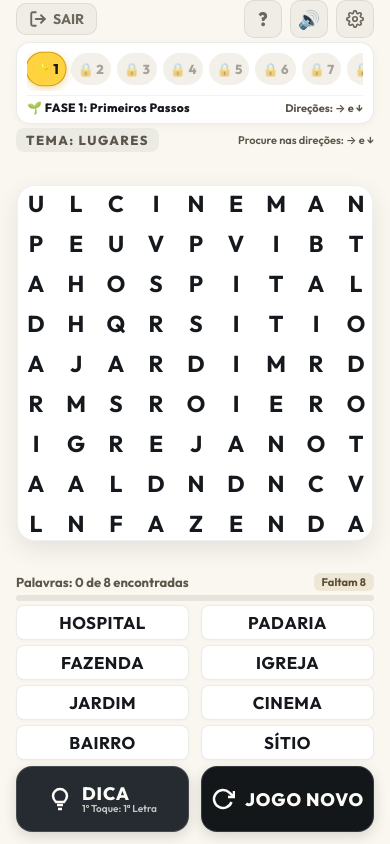
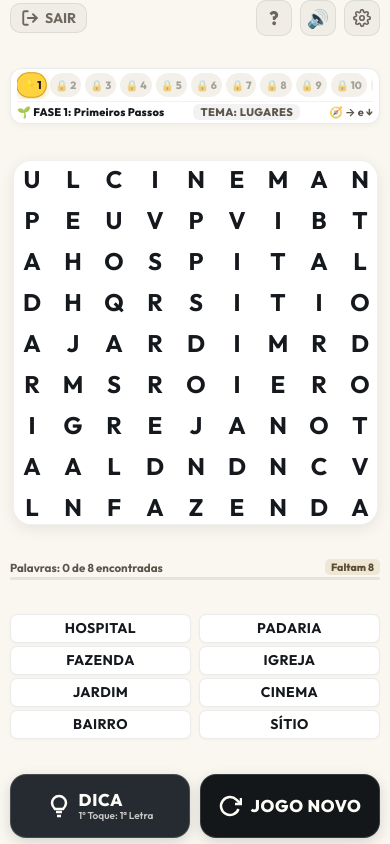
Before and after one commit to eldergithub/caca_palavras, a website built with Vite: page index.html in a window 390 px wide. Built offline with nearby package versions, Linux system fonts and the light colour scheme.

Commit message:
fix(ui): corrigir sobreposicao e dimensionamento responsivo no mobile
- Calibrar orcamento vertical no layout.js para evitar overflow da grade
- Unificar esteira de fases, tema e direcoes em cabecalho compacto
- Ajustar dimensoes do cartao (100dvh) e da lista de palavras
- Ressincronizar capturador tatil ao redimensionar a tela

```diff
--- a/index.html
+++ b/index.html
@@ -15,10 +15,30 @@
     <div id="app"></div>
     <script type="module" src="./src/main.js"></script>
     <script>
-      // Registro do Service Worker (§11.1)
+      // Registro do Service Worker com recarga automática ao detectar atualização (§11.1)
       if ('serviceWorker' in navigator && window.location.protocol.startsWith('http')) {
+        let recarregando = false;
+        navigator.serviceWorker.addEventListener('controllerchange', () => {
+          if (!recarregando) {
+            recarregando = true;
+            window.location.reload();
+          }
+        });
+
         window.addEventListener('load', () => {
-          navigator.serviceWorker.register('./sw.js', { scope: './' }).catch(() => {});
+          navigator.serviceWorker.register('./sw.js', { scope: './' })
+            .then((reg) => {
+              reg.update().catch(() => {});
+            })
+            .catch(() => {});
+        });
+
+        document.addEventListener('visibilitychange', () => {
+          if (document.visibilityState === 'visible') {
+            navigator.serviceWorker.getRegistration().then((reg) => {
+              if (reg) reg.update().catch(() => {});
+            });
+          }
         });
       }
     </script>
--- a/src/main.js
+++ b/src/main.js
@@ -93,10 +93,13 @@ function atualizarDimensoesLayout() {
   const nDesejado = partidaAtiva ? partidaAtiva.tabuleiro.n : 10;
   configLayout = calcularLayout(window.innerWidth, window.innerHeight, nDesejado, ajustes.deltaFontePx);
 
-  // Renderiza Esteira de Fases no Topo
+  const tema = partidaAtiva ? partidaAtiva.tabuleiro.tema : null;
+
+  // Renderiza Esteira de Fases no Topo com tema integrado
   renderizarEsteiraTopo(elementosUI.containerEsteira, {
     faseAtual: progressoFases.faseAtual,
     maxFaseDesbloqueada: progressoFases.maxFaseDesbloqueada,
+    tema,
     onAbrirMapaFases: () => {
       abrirModalEsteiraFases(elementosUI.camadaModal, {
         faseAtual: progressoFases.faseAtual,
@@ -113,9 +116,13 @@ function atualizarDimensoesLayout() {
   if (partidaAtiva) {
     renderizarGrade(elementosUI, partidaAtiva.tabuleiro.grade, configLayout);
 
+    if (elementosUI.rotuloTema) {
+      elementosUI.rotuloTema.textContent = `TEMA: ${partidaAtiva.tabuleiro.tema.toUpperCase()}`;
+    }
     const infoFase = INFORMACOES_FASES[progressoFases.faseAtual] || INFORMACOES_FASES[1];
-    elementosUI.rotuloTema.textContent = `TEMA: ${partidaAtiva.tabuleiro.tema.toUpperCase()}`;
-    elementosUI.dicaRapida.textContent = `Procure nas direções: ${infoFase.direcoesTexto}`;
+    if (elementosUI.dicaRapida) {
+      elementosUI.dicaRapida.textContent = `🧭 ${infoFase.direcoesTexto}`;
+    }
 
     redesenharTodasAsCapsulas();
     atualizarListaUI();
@@ -394,9 +401,13 @@ configurarControles(elementosUI, {
   }
 });
 
-// Redimensionamento de janela resiliente
+// Redimensionamento de janela resiliente com ressincronização do capturador tátil
 window.addEventListener('resize', () => {
   atualizarDimensoesLayout();
+  if (capturadorSelecao) {
+    capturadorSelecao.destruir();
+    capturadorSelecao = iniciarCapturaSelecao(elementosUI, configLayout, aoResolverSelecao);
+  }
 });
 
 // 7. Arranque: Recupera partida guardada ou começa nova (§7.6)
--- a/src/styles.css
+++ b/src/styles.css
@@ -71,16 +71,18 @@ html, body {
   width: 100%;
   max-width: 480px;
   height: 100%;
-  max-height: 100vh;
+  height: 100dvh;
+  max-height: 100dvh;
   display: flex;
   flex-direction: column;
   justify-content: space-between;
   align-items: center;
-  padding: env(safe-area-inset-top, 10px) 16px calc(env(safe-area-inset-bottom, 10px) + 12px) 16px;
+  padding: env(safe-area-inset-top, 6px) 10px calc(env(safe-area-inset-bottom, 6px) + 6px) 10px;
   background: var(--bg-cartao);
   box-shadow: 0 4px 30px rgba(0, 0, 0, 0.06);
   position: relative;
-  overflow: hidden;
+  overflow-y: auto;
+  overflow-x: hidden;
 }
 
 @media (min-width: 600px) {
@@ -99,7 +101,7 @@ html, body {
   display: flex;
   justify-content: space-between;
   align-items: center;
-  height: 38px;
+  height: 36px;
   flex-shrink: 0;
 }
 
@@ -115,7 +117,7 @@ html, body {
   font-size: 14px;
   font-family: inherit;
   font-weight: 700;
-  padding: 6px 12px;
+  padding: 5px 10px;
   cursor: pointer;
   display: flex;
   align-items: center;
@@ -133,8 +135,8 @@ html, body {
 }
 
 .btn-topo.icone-apenas {
-  width: 38px;
-  height: 38px;
+  width: 36px;
+  height: 36px;
   padding: 0;
   justify-content: center;
 }
@@ -148,29 +150,29 @@ html, body {
 /* 2. Esteira de Fases */
 .container-esteira {
   width: 100%;
-  margin: 4px 0 2px 0;
+  margin: 1px 0 2px 0;
   flex-shrink: 0;
 }
 
 .esteira-wrapper {
   background: #ffffff;
   border: 1px solid rgba(0, 0, 0, 0.08);
-  border-radius: 14px;
-  padding: 8px 10px;
+  border-radius: 12px;
+  padding: 3px 6px;
   cursor: pointer;
   transition: transform 0.12s ease, box-shadow 0.12s ease;
-  box-shadow: 0 2px 8px rgba(0, 0, 0, 0.04);
+  box-shadow: 0 2px 6px rgba(0, 0, 0, 0.04);
 }
 
 .esteira-wrapper:hover {
-  box-shadow: 0 4px 12px rgba(0, 0, 0, 0.08);
+  box-shadow: 0 3px 10px rgba(0, 0, 0, 0.08);
 }
 
 .esteira-trilha {
   display: flex;
-  gap: 6px;
+  gap: 4px;
   overflow-x: auto;
-  padding: 2px 0 6px 0;
+  padding: 1px 0 2px 0;
   scrollbar-width: none;
   -webkit-overflow-scrolling: touch;
 }
@@ -181,18 +183,18 @@ html, body {
 
 .esteira-no {
   flex: 0 0 auto;
-  min-width: 32px;
-  height: 32px;
-  padding: 0 6px;
-  border-radius: 16px;
+  min-width: 24px;
+  height: 24px;
+  padding: 0 4px;
+  border-radius: 12px;
   background: #f0ece1;
   color: var(--cor-tema);
   display: flex;
   align-items: center;
   justify-content: center;
-  font-size: 13px;
+  font-size: 10.5px;
   font-weight: 800;
-  border: 1.5px solid transparent;
+  border: 1px solid transparent;
   transition: all 0.2s ease;
 }
 
@@ -200,8 +202,8 @@ html, body {
   background: #ffd23f;
   color: #1a1d20;
   border-color: #d4a017;
-  transform: scale(1.08);
-  box-shadow: 0 2px 8px rgba(212, 160, 23, 0.4);
+  transform: scale(1.06);
+  box-shadow: 0 2px 6px rgba(212, 160, 23, 0.35);
 }
 
 .esteira-no.concluida {
@@ -219,41 +221,51 @@ html, body {
   display: flex;
   justify-content: space-between;
   align-items: center;
-  font-size: 12px;
-  margin-top: 4px;
-  padding-top: 4px;
+  gap: 6px;
+  font-size: 11px;
+  margin-top: 2px;
+  padding-top: 2px;
   border-top: 1px solid rgba(0, 0, 0, 0.05);
 }
 
 .fase-badge {
   font-weight: 800;
   color: var(--cor-tinta);
-  letter-spacing: 0.3px;
+  letter-spacing: 0.2px;
+  white-space: nowrap;
+}
+
+.fase-tema-tag {
+  background: rgba(0, 0, 0, 0.05);
+  padding: 1px 7px;
+  border-radius: 6px;
+  font-weight: 800;
+  color: var(--cor-tema);
+  font-size: 11px;
+  letter-spacing: 0.4px;
+  white-space: nowrap;
 }
 
 .fase-direcoes {
   color: var(--cor-tema);
   font-size: 11px;
+  font-weight: 700;
+  white-space: nowrap;
 }
 
-/* 3. Barra de Informações da Partida */
+/* 3. Barra de Informações da Partida (oculta pois unificada no cabeçalho da esteira) */
 .barra-info-partida {
-  width: 100%;
-  display: flex;
-  justify-content: space-between;
-  align-items: center;
-  margin: 2px 0;
-  flex-shrink: 0;
+  display: none;
 }
 
 .rotulo-tema {
-  font-size: 13px;
-  letter-spacing: 1.5px;
+  font-size: 12px;
+  letter-spacing: 1px;
   text-transform: uppercase;
   color: var(--cor-tema);
   font-weight: 800;
   background: rgba(0, 0, 0, 0.05);
-  padding: 4px 10px;
+  padding: 3px 8px;
   border-radius: 8px;
 }
 
@@ -269,22 +281,24 @@ html, body {
   display: flex;
   justify-content: center;
   align-items: center;
-  flex-grow: 1;
-  min-height: 0;
-  margin: 4px 0;
+  flex: 0 0 auto;
+  margin: 2px 0;
 }
 
 .container-grade {
   position: relative;
   background-color: var(--bg-tabuleiro);
   border-radius: var(--raio-tabuleiro);
-  box-shadow: 0 8px 24px rgba(0, 0, 0, 0.09);
+  box-shadow: 0 4px 16px rgba(0, 0, 0, 0.08);
   display: flex;
   justify-content: center;
   align-items: center;
   touch-action: none;
   overflow: hidden;
   border: 1px solid rgba(0, 0, 0, 0.06);
+  max-width: 100%;
+  max-height: 100%;
+  aspect-ratio: 1 / 1;
 }
 
 .camada-capsulas {
@@ -314,8 +328,8 @@ html, body {
   content: '';
   position: absolute;
   bottom: 4px;
-  width: 8px;
-  height: 8px;
+  width: 7px;
+  height: 7px;
   border-radius: 50%;
   background-color: #d4a017;
   box-shadow: 0 0 4px rgba(212, 160, 23, 0.8);
@@ -324,7 +338,7 @@ html, body {
 /* 5. Barra de Progresso de Palavras */
 .area-progresso-palavras {
   width: 100%;
-  margin: 2px 0 4px 0;
+  margin: 1px 0 2px 0;
   flex-shrink: 0;
 }
 
@@ -332,18 +346,19 @@ html, body {
   display: flex;
   justify-content: space-between;
   align-items: center;
-  font-size: 13px;
+  font-size: 11.5px;
   font-weight: 700;
   color: var(--cor-tema);
-  margin-bottom: 4px;
+  margin-bottom: 2px;
 }
 
 .tag-restantes {
   background: #efe7d5;
   color: #5c4e33;
-  padding: 2px 8px;
-  border-radius: 6px;
-  font-size: 11px;
+  padding: 1px 6px;
+  border-radius: 5px;
+  font-size: 10.5px;
+  font-weight: 800;
 }
 
 .tag-restantes.completo {
@@ -353,9 +368,9 @@ html, body {
 
 .progresso-trilho {
   width: 100%;
-  height: 6px;
+  height: 3px;
   background: rgba(0, 0, 0, 0.08);
-  border-radius: 3px;
+  border-radius: 2px;
   overflow: hidden;
 }
 
@@ -363,7 +378,7 @@ html, body {
   height: 100%;
   background: linear-gradient(90deg, #ffd23f, #2e7d32);
   transition: width 0.3s ease;
-  border-radius: 3px;
+  border-radius: 2px;
 }
 
 /* 6. Lista de Palavras */
@@ -371,18 +386,19 @@ html, body {
   width: 100%;
   display: grid;
   grid-template-columns: 1fr 1fr;
-  gap: 5px 12px;
+  gap: 3px 8px;
   align-content: center;
   flex-shrink: 0;
 }
 
 .item-palavra {
-  font-size: 17px;
+  font-size: clamp(13px, 3.6vw, 16px);
   font-weight: 700;
-  letter-spacing: 0.5px;
+  letter-spacing: 0.4px;
   text-align: center;
-  padding: 6px 8px;
-  border-radius: 8px;
+  padding: 4px 6px;
+  min-height: 29px;
+  border-radius: 7px;
   background: #ffffff;
   border: 1px solid rgba(0, 0, 0, 0.08);
   color: var(--cor-tinta);
@@ -390,7 +406,7 @@ html, body {
   display: flex;
   justify-content: center;
   align-items: center;
-  gap: 6px;
+  gap: 5px;
   box-shadow: 0 1px 3px rgba(0, 0, 0, 0.03);
   transition: background-color 0.15s ease, transform 0.1s ease, border-color 0.15s ease;
 }
@@ -425,28 +441,28 @@ html, body {
 .barra-botoes {
   width: 100%;
   display: flex;
-  gap: 12px;
-  margin-top: 6px;
+  gap: 10px;
+  margin-top: 4px;
   flex-shrink: 0;
 }
 
 .btn-grande {
   flex: 1;
   min-height: 64px;
-  height: 66px;
+  height: 64px;
   background-color: var(--cor-botao-bg);
   color: var(--cor-botao-texto);
   border: 1.5px solid rgba(255, 255, 255, 0.15);
   border-radius: var(--raio-botao);
-  font-size: 18px;
+  font-size: 17px;
   font-family: inherit;
   font-weight: 800;
-  letter-spacing: 0.8px;
+  letter-spacing: 0.6px;
   text-transform: uppercase;
   display: flex;
   justify-content: center;
   align-items: center;
-  gap: 10px;
+  gap: 8px;
   cursor: pointer;
   box-shadow: 0 4px 14px rgba(0, 0, 0, 0.14);
   transition: transform 0.1s ease, background-color 0.15s ease;
--- a/src/ui/esteira.js
+++ b/src/ui/esteira.js
@@ -100,7 +100,7 @@ export const INFORMACOES_FASES = {
   }
 };
 
-export function renderizarEsteiraTopo(containerEsteira, { faseAtual, maxFaseDesbloqueada, onAbrirMapaFases }) {
+export function renderizarEsteiraTopo(containerEsteira, { faseAtual, maxFaseDesbloqueada, tema, onAbrirMapaFases }) {
   if (!containerEsteira) return;
 
   const info = INFORMACOES_FASES[faseAtual] || INFORMACOES_FASES[1];
@@ -108,7 +108,7 @@ export function renderizarEsteiraTopo(containerEsteira, { faseAtual, maxFaseDesb
   let nodesHtml = '';
   for (let i = 1; i <= 12; i++) {
     const isAtual = i === faseAtual;
-    const isConcluida = i < faseAtual || i <= maxFaseDesbloqueada && i !== faseAtual;
+    const isConcluida = i < faseAtual || (i <= maxFaseDesbloqueada && i !== faseAtual);
     const isBloqueada = i > maxFaseDesbloqueada;
 
     let classeStatus = 'esteira-no';
@@ -131,14 +131,17 @@ export function renderizarEsteiraTopo(containerEsteira, { faseAtual, maxFaseDesb
     `;
   }
 
+  const rotuloTema = tema ? tema.toUpperCase() : 'CARREGANDO...';
+
   containerEsteira.innerHTML = `
-    <div class="esteira-wrapper" id="btn-esteira-topo" role="button" aria-label="Abrir esteira de fases">
+    <div class="esteira-wrapper" id="btn-esteira-topo" role="button" aria-label="Abrir esteira de fases" title="Toque para ver todas as 12 fases">
       <div class="esteira-trilha">
         ${nodesHtml}
       </div>
       <div class="esteira-detalhes">
         <span class="fase-badge">${info.icone} FASE ${faseAtual}: ${info.nome}</span>
-        <span class="fase-direcoes">Direções: <strong>${info.direcoesTexto}</strong></span>
+        <span class="fase-tema-tag" id="rotulo-tema">TEMA: ${rotuloTema}</span>
+        <span class="fase-direcoes" id="dica-rapida" title="Direções válidas">🧭 ${info.direcoesTexto}</span>
       </div>
     </div>
   `;
```
Also changed, not shown: src/ui/layout.js (+36 -43 lines).
